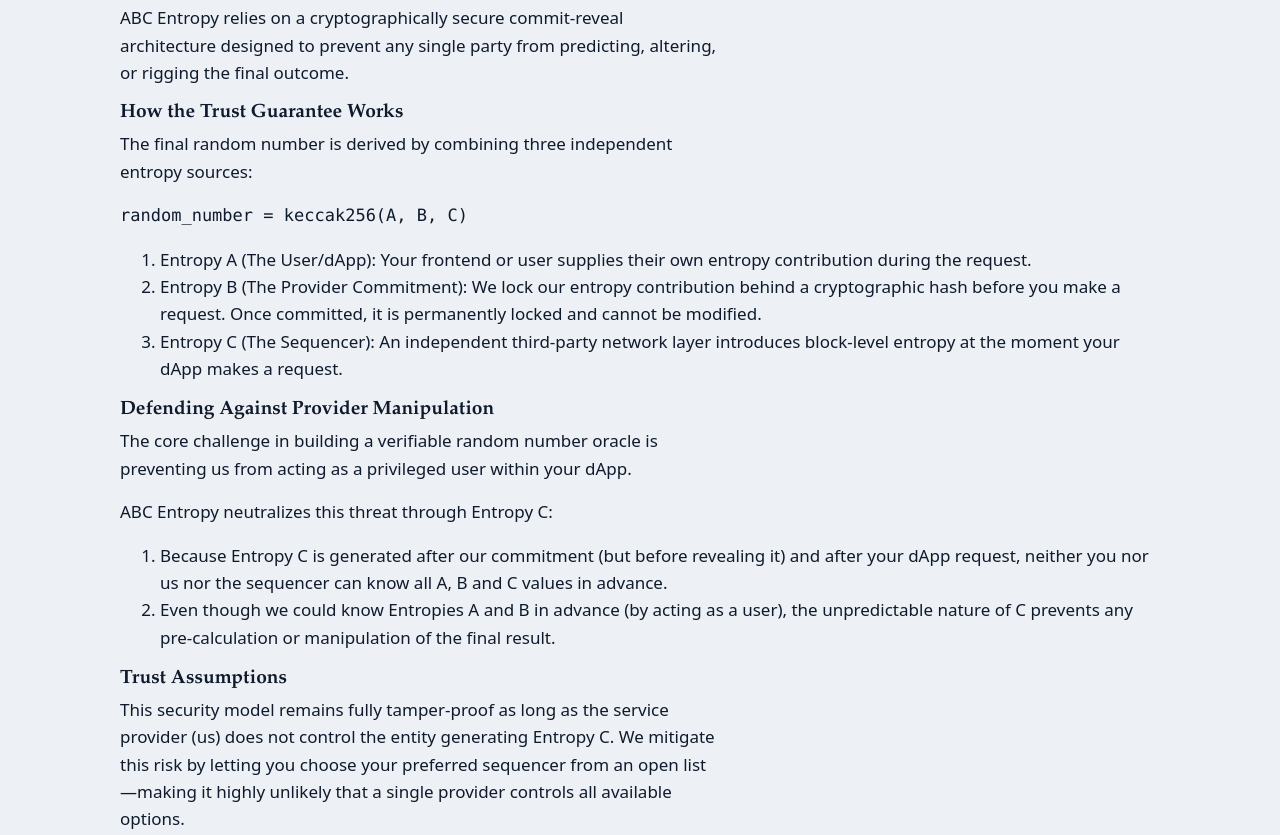
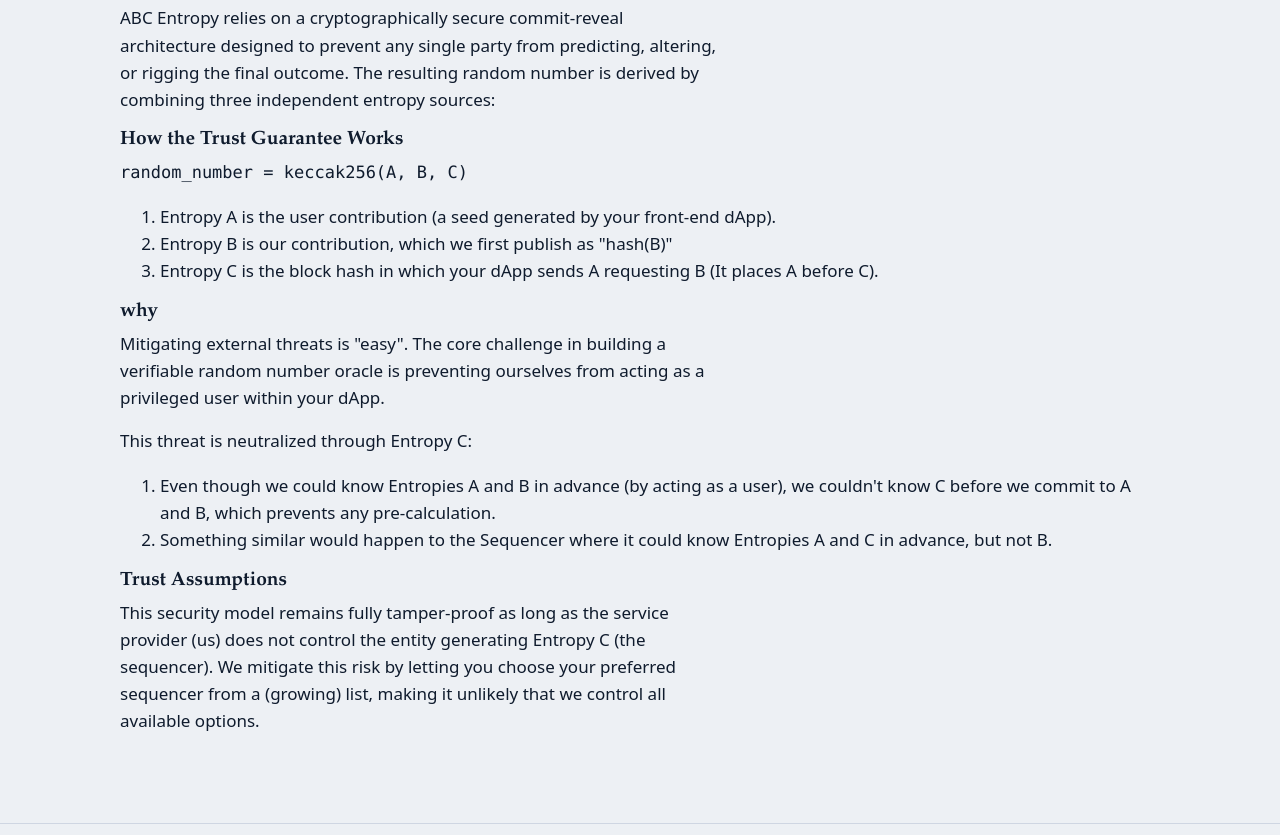
Before and after one commit to pulsartronic/entropy, a website: page docs/index.html in a window 1280 px wide. Shown: the part 4197-5032 px from the top of the page. Drawn offline with nearby package versions, Linux system fonts and the light colour scheme.

Commit message:
docs / package

```diff
--- a/docs/index.html
+++ b/docs/index.html
@@ -356,26 +356,27 @@ contract ABCEntropyExample is IEntropyConsumer {
 	<section id="model">
 		<div class="wrap">
 		<h2>Security Model</h2>
-			<p>ABC Entropy relies on a cryptographically secure commit-reveal architecture designed to prevent any single party from predicting, altering, or rigging the final outcome.</p>
+			<p>ABC Entropy relies on a cryptographically secure commit-reveal architecture designed to prevent any single party from predicting, altering, or rigging the final outcome. The resulting random number is derived by combining three independent entropy sources:</p>
 			<h3>How the Trust Guarantee Works</h3>
-			<p>The final random number is derived by combining three independent entropy sources:</p>
 			<code>random_number = keccak256(A, B, C)</code>
+			<ol>
+				<li>Entropy A is the user contribution (a seed generated by your front-end dApp).</li>
+				<li>Entropy B is our contribution, which we first publish as "hash(B)"</li>
+				<li>Entropy C is the block hash in which your dApp sends A requesting B (It places A before C).</li>
+			</ol>
+			<h3>why</h3>
+			<p>Mitigating external threats is "easy". The core challenge in building a verifiable random number oracle is preventing ourselves from acting as a privileged user within your dApp.</p>
 
+			<p>This threat is neutralized through Entropy C:</p>
 			<ol>
-				<li>Entropy A (The User/dApp): Your frontend or user supplies their own entropy contribution during the request.</li>
-				<li>Entropy B (The Provider Commitment): We lock our entropy contribution behind a cryptographic hash before you make a request. Once committed, it is permanently locked and cannot be modified.</li>
-				<li>Entropy C (The Sequencer): An independent third-party network layer introduces block-level entropy at the moment your dApp makes a request.</li>
-			</ol>
-			<h3>Defending Against Provider Manipulation</h3>
-			<p>The core challenge in building a verifiable random number oracle is preventing us from acting as a privileged user within your dApp.</p>
-
-			<p>ABC Entropy neutralizes this threat through Entropy C:</p>
-			<ol>
-				<li>Because Entropy C is generated after our commitment (but before revealing it) and after your dApp request, neither you nor us nor the sequencer can know all A, B and C values in advance.</li>
-				<li>Even though we could know Entropies A and B in advance (by acting as a user), the unpredictable nature of C prevents any pre-calculation or manipulation of the final result.</li>
+				<li>Even though we could know Entropies A and B in advance (by acting as a user), we couldn't know C before we commit to A and B, which prevents any pre-calculation.</li>
+				<li>Something similar would happen to the Sequencer where it could know Entropies A and C in advance, but not B.</li>
 			</ol>
 			<h3>Trust Assumptions</h3>
-			<p>This security model remains fully tamper-proof as long as the service provider (us) does not control the entity generating Entropy C. We mitigate this risk by letting you choose your preferred sequencer from an open list —making it highly unlikely that a single provider controls all available options.</p>
+			<p>
+			This security model remains fully tamper-proof as long as the service provider (us) does not control the entity generating Entropy C (the sequencer).
+			We mitigate this risk by letting you choose your preferred sequencer from a (growing) list, making it unlikely that we control all available options.
+			</p>
 		</div>
 	</section>
 
```
